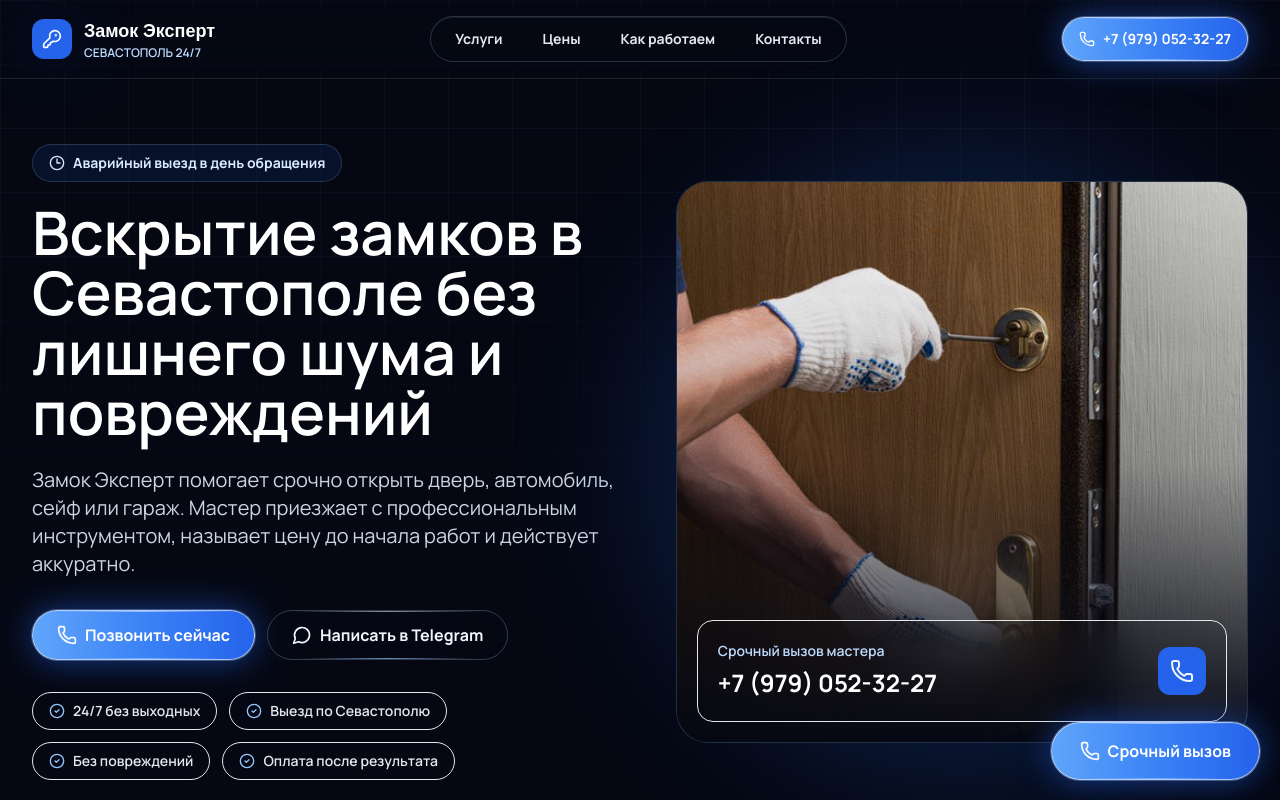
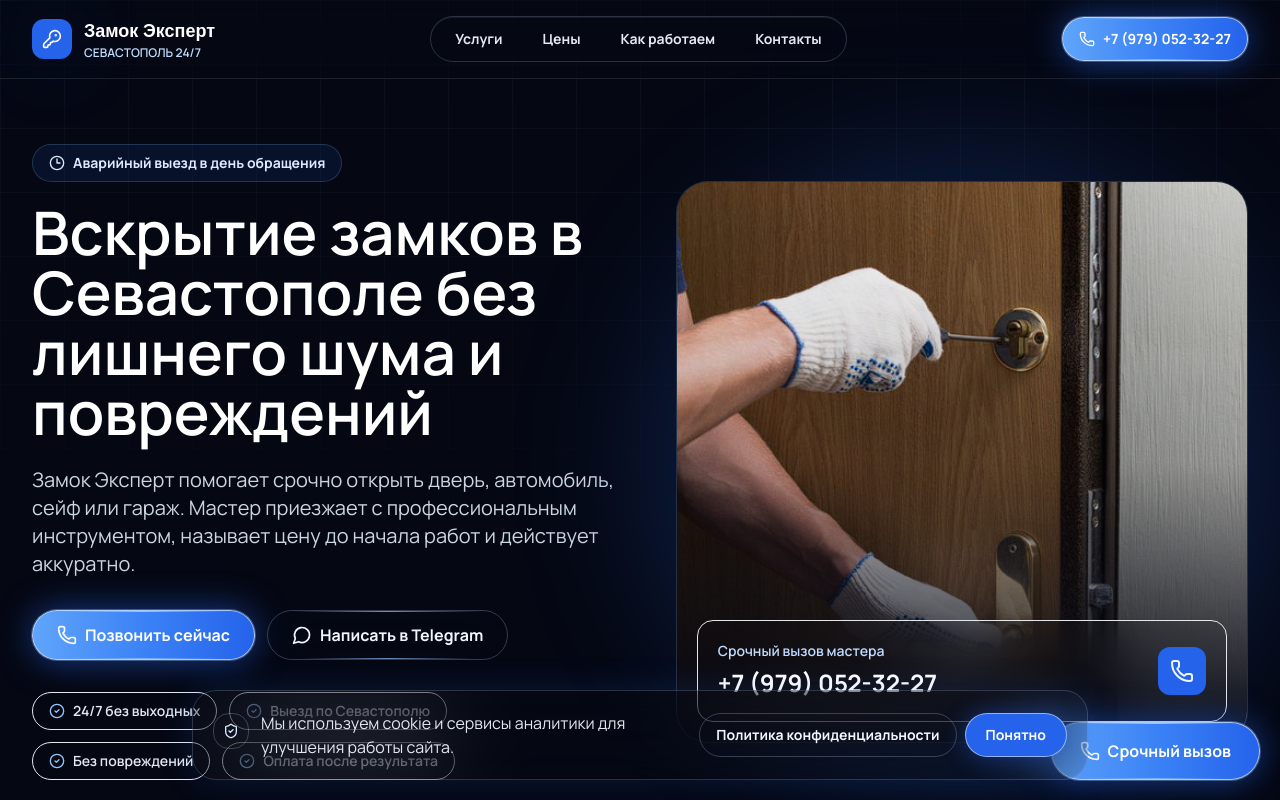
Before and after one commit to nikweb3nity-svg/landing_key_sevast, a Next.js app: page / in a window 1280 px wide. Shown: the top 800 px of the page. Built offline with nearby package versions, Linux system fonts and the light colour scheme.

Commit message:
Add cookie consent banner

```diff
--- a/app/layout.tsx
+++ b/app/layout.tsx
@@ -5,6 +5,7 @@ import "@fontsource/manrope/700.css";
 import "@fontsource/space-grotesk/600.css";
 import type { Metadata } from "next";
 import "./globals.css";
+import CookieConsent from "@/components/cookie-consent";
 import { metadataConfig } from "@/data/landing";
 
 export const metadata: Metadata = metadataConfig;
@@ -16,7 +17,10 @@ export default function RootLayout({
 }>) {
   return (
     <html lang="ru">
-      <body>{children}</body>
+      <body>
+        {children}
+        <CookieConsent />
+      </body>
     </html>
   );
 }
--- /dev/null
+++ b/src/components/cookie-consent.tsx
@@ -0,0 +1,81 @@
+"use client";
+
+import Link from "next/link";
+import { useEffect, useState } from "react";
+import { ShieldCheck } from "lucide-react";
+
+const COOKIE_CONSENT_KEY = "zamok-expert-cookie-consent";
+
+export function CookieConsent() {
+  const [shouldRender, setShouldRender] = useState(false);
+  const [isVisible, setIsVisible] = useState(false);
+
+  useEffect(() => {
+    try {
+      if (window.localStorage.getItem(COOKIE_CONSENT_KEY) === "accepted") {
+        return;
+      }
+    } catch {
+      // If storage is unavailable, still show the notice and let the user dismiss it for this session.
+    }
+
+    setShouldRender(true);
+    const frame = window.requestAnimationFrame(() => setIsVisible(true));
+
+    return () => window.cancelAnimationFrame(frame);
+  }, []);
+
+  function acceptCookies() {
+    try {
+      window.localStorage.setItem(COOKIE_CONSENT_KEY, "accepted");
+    } catch {
+      // Consent is still respected for the current session if storage is unavailable.
+    }
+
+    setIsVisible(false);
+    window.setTimeout(() => setShouldRender(false), 260);
+  }
+
+  if (!shouldRender) {
+    return null;
+  }
+
+  return (
+    <div
+      className={`fixed inset-x-0 bottom-24 z-[60] px-4 transition-all duration-300 ease-out lg:bottom-5 ${
+        isVisible ? "translate-y-0 opacity-100" : "translate-y-6 opacity-0"
+      }`}
+      role="region"
+      aria-label="Уведомление об использовании cookie"
+    >
+      <div className="mx-auto flex max-w-4xl flex-col gap-4 rounded-3xl border border-civic-200/20 bg-graphite-950/88 p-4 shadow-[0_0_34px_rgba(37,99,235,0.18)] backdrop-blur-2xl sm:flex-row sm:items-center sm:justify-between sm:p-5">
+        <div className="flex min-w-0 items-start gap-3">
+          <span className="mt-0.5 grid h-9 w-9 shrink-0 place-items-center rounded-2xl border border-civic-200/25 bg-civic-500/12 text-civic-100">
+            <ShieldCheck className="h-4 w-4" aria-hidden="true" />
+          </span>
+          <p className="text-sm leading-6 text-slate-200 sm:text-base">
+            Мы используем cookie и сервисы аналитики для улучшения работы сайта.
+          </p>
+        </div>
+
+        <div className="flex shrink-0 flex-col gap-2 min-[420px]:flex-row">
+          <Link
+            href="/privacy"
+            className="inline-flex min-h-11 items-center justify-center rounded-full border border-civic-200/25 bg-white/7 px-4 text-sm font-bold text-civic-50 transition hover:border-civic-100/50 hover:bg-white/12 focus:outline-none focus:ring-2 focus:ring-civic-200"
+          >
+            Политика конфиденциальности
+          </Link>
+          <button
+            type="button"
+            className="inline-flex min-h-11 items-center justify-center rounded-full border border-civic-100/60 bg-civic-500 px-5 text-sm font-bold text-white shadow-[0_0_24px_rgba(37,99,235,0.42)] transition hover:bg-civic-400 focus:outline-none focus:ring-2 focus:ring-civic-200"
+            onClick={acceptCookies}
+          >
+            Понятно
+          </button>
+        </div>
+      </div>
+    </div>
+  );
+}
+
+export default CookieConsent;
```
